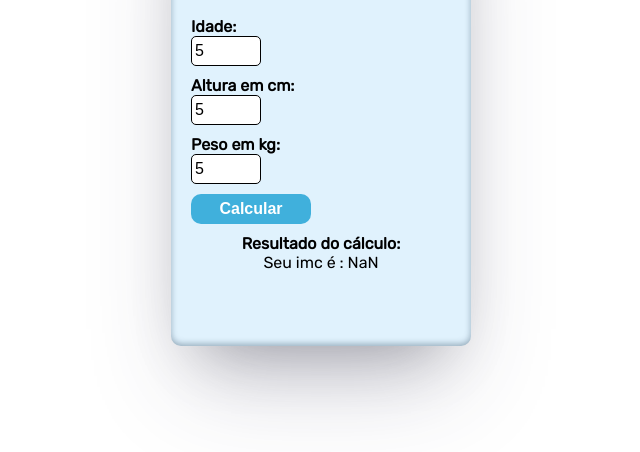
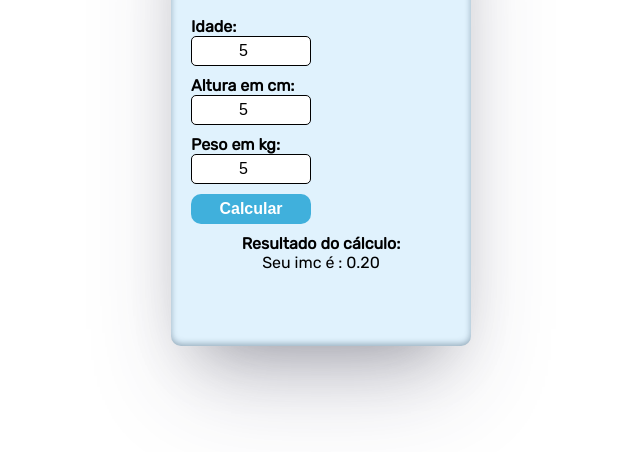
Before and after one commit to edgarellias/calcular-imc, a plain HTML site: page index.html in a window 1280 px wide. Both pictures are taken after typing "5", "5", "5" into the empty fields and a click on the button "Calcular". Shown: the part 204-656 px from the top of the page, without its empty margins (319-959 px from the left). Drawn offline with Linux system fonts and the light colour scheme.

Commit message:
função de calculo

```diff
--- a/scripts.js
+++ b/scripts.js
@@ -1,15 +1,13 @@
-let age = document.querySelector("#age").value;
-let height = document.querySelector("#height").value;
-let weight = document.querySelector("#weight").value;
+let age = document.querySelector("#age")
+let height = document.querySelector("#height")
+let weight = document.querySelector("#weight")
 let btn = document.querySelector("#container__button");
 let result = document.querySelector("#container__result");
 
 
-if (age != null && height != null && weight != null) {
+if (age != "" && height != "" && weight != "") {
     btn.addEventListener("click", function () {
-
-        const calculate = weight / (height * height);
-        console.log("clicou");
-        result.textContent = `Seu imc é : ${calculate}`
+        const imcValue = weight.value / (height.value * height.value);
+        result.textContent = `Seu imc é : ${imcValue.toFixed(2)}`
     });
 }
--- a/styles.css
+++ b/styles.css
@@ -42,12 +42,13 @@ body input:focus, textarea:focus{
 }
 
 .container__input input {
-    width: 70px;
+    width: 120px;
     height: 30px;
     border-radius: 5px;
     border: 1px solid black;
     padding: 0 3px;
     font-size: 1em;
+    text-align: center;
 }
 
 .container__input label {
```
Also changed, not shown: index.html (+3 -3 lines).
